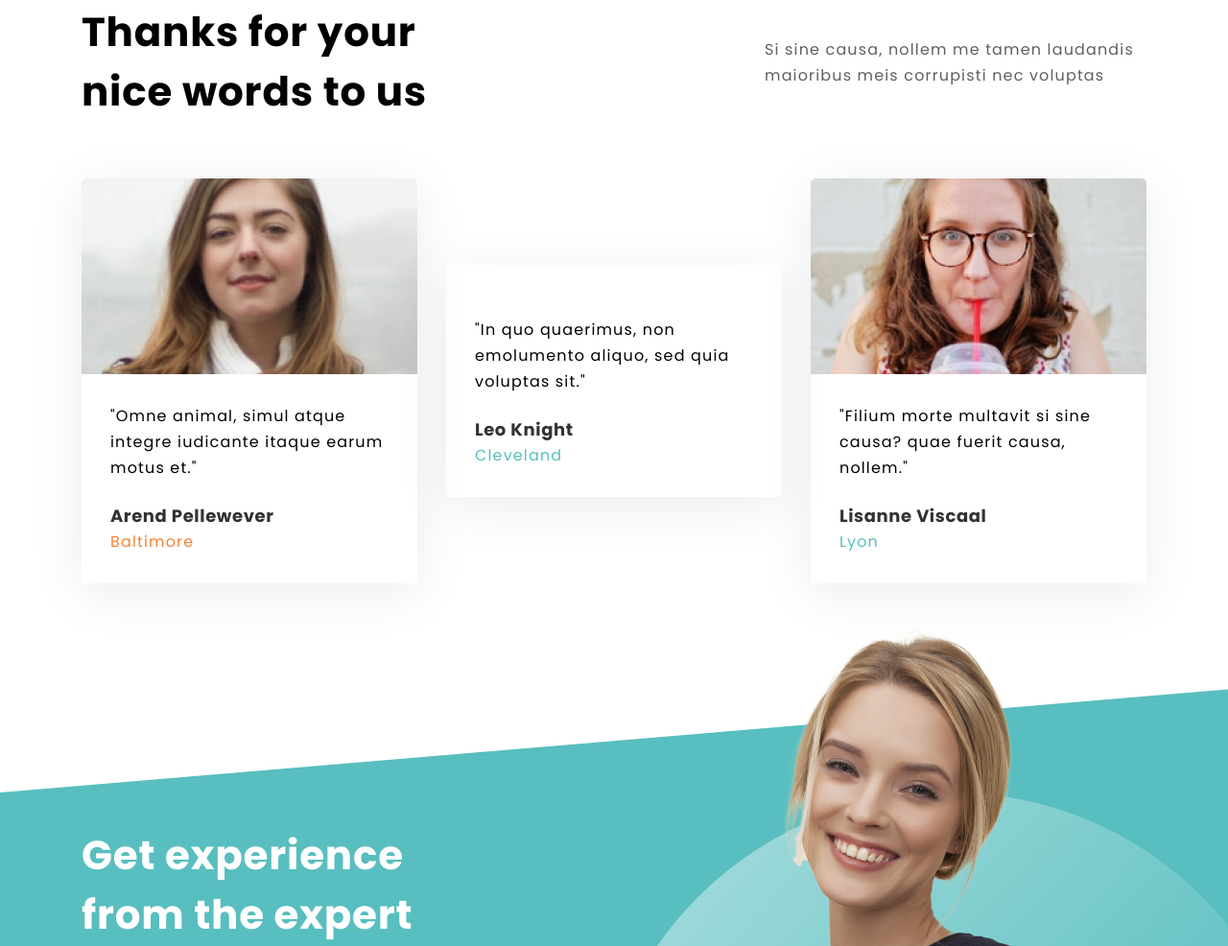
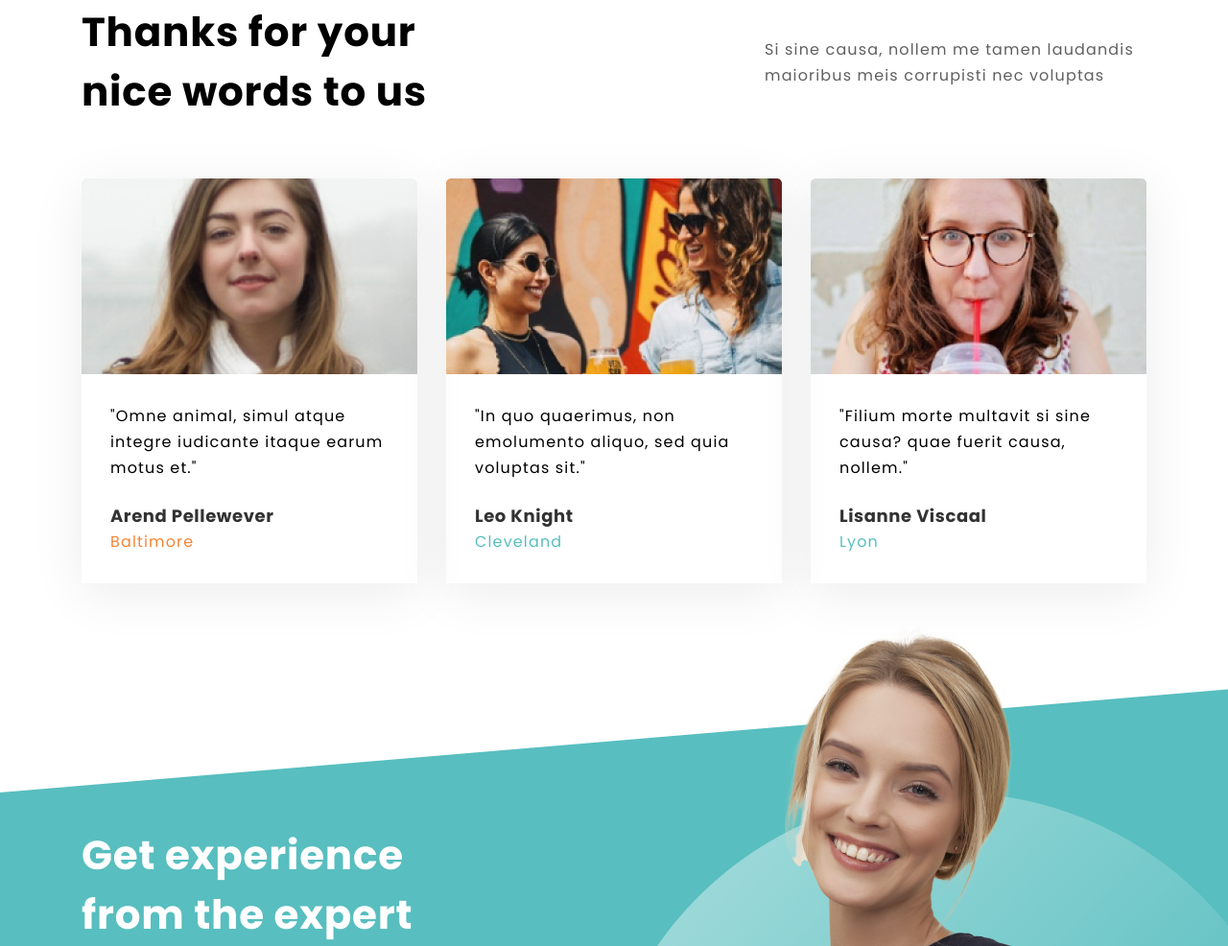
Before and after one commit to stepanov21/site, a plain HTML site: page index.html in a window 1280 px wide. Shown: the part 3476-4462 px from the top of the page at 96% size. Drawn offline with Linux system fonts and the light colour scheme; the site is published under a folder, as on GitHub Pages, so addresses that start at the root find nothing.

Commit message:
Add files via upload

```diff
--- a/index.html
+++ b/index.html
@@ -168,7 +168,7 @@
                 </div>
                 <div class="people__column">
                     <div class="people__cart">
-                        <img src="/img/svg/people2.png" alt="" class="people__img">
+                        <img src="img/svg/people2.png" alt="" class="people__img">
                         <div class="people__about">
                             <p class="text people__text">"In quo quaerimus, non emolumento aliquo, sed quia voluptas sit."</p>
                             <h3 class="people__autor">Leo Knight</h3>
```
